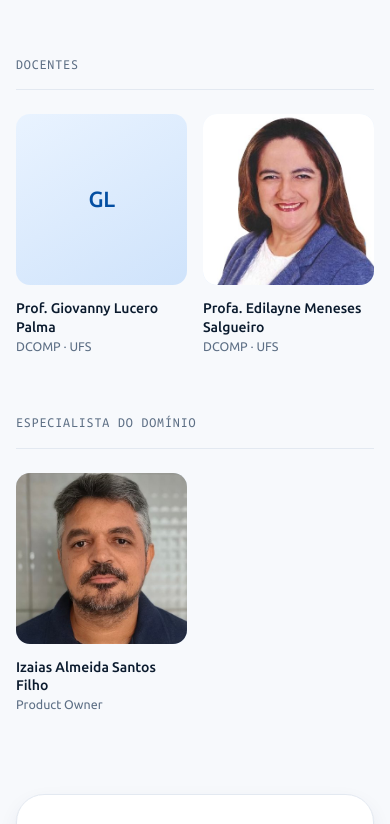
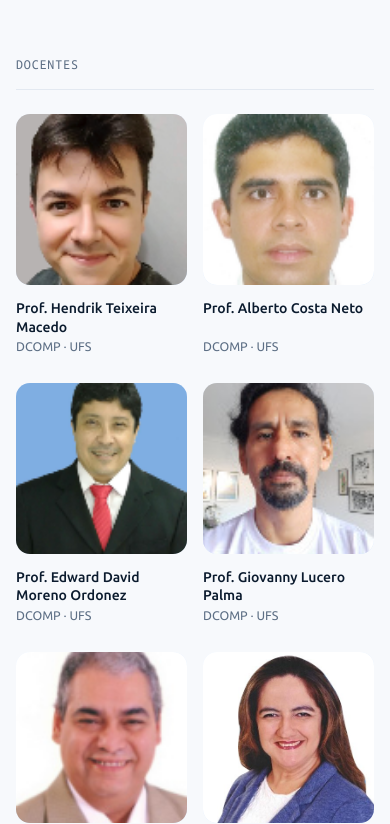
Before and after one commit to davicorr3a/landing-page-docaju, a plain HTML site: page index.html in a window 390 px wide. Shown: the part 6600-7424 px from the top of the page. Drawn offline with Linux system fonts and the light colour scheme.

Commit message:
refactor: adicao de fotos em docentes

```diff
--- a/index.html
+++ b/index.html
@@ -349,7 +349,11 @@
           <div>
             <h3 class="group-title reveal">Docentes</h3>
             <ul class="people">
+              <li class="person reveal" style="--i:0" data-foto="hendrik"><span class="person__avatar" data-initials="GL"></span><p class="person__name">Prof. Hendrik Teixeira Macedo</p><p class="person__role">DCOMP · UFS</p></li>
+              <li class="person reveal" style="--i:0" data-foto="alberto"><span class="person__avatar" data-initials="GL"></span><p class="person__name">Prof. Alberto Costa Neto</p><p class="person__role">DCOMP · UFS</p></li>
+              <li class="person reveal" style="--i:0" data-foto="edward"><span class="person__avatar" data-initials="GL"></span><p class="person__name">Prof. Edward David Moreno Ordonez</p><p class="person__role">DCOMP · UFS</p></li>
               <li class="person reveal" style="--i:0" data-foto="giovanny"><span class="person__avatar" data-initials="GL"></span><p class="person__name">Prof. Giovanny Lucero Palma</p><p class="person__role">DCOMP · UFS</p></li>
+              <li class="person reveal" style="--i:0" data-foto="ricardo"><span class="person__avatar" data-initials="GL"></span><p class="person__name">Prof. Ricardo Salgueiro</p><p class="person__role">DCOMP · UFS</p></li>
               <li class="person reveal" style="--i:1" data-foto="edilayne"><span class="person__avatar" data-initials="ES"></span><p class="person__name">Profa. Edilayne Meneses Salgueiro</p><p class="person__role">DCOMP · UFS</p></li>
             </ul>
           </div>
--- a/styles.css
+++ b/styles.css
@@ -1099,13 +1099,12 @@ button { font: inherit; color: inherit; }
 .person__github:hover { color: var(--blue); text-decoration: underline; }
 .equipe__split {
   display: grid;
-  grid-template-columns: 2fr 1fr;
-  gap: 0 48px;
+  grid-template-columns: minmax(0, 1fr);
+  gap: 0;
 }
 .equipe__split .people { grid-template-columns: repeat(auto-fill, minmax(140px, 1fr)); }
-.equipe__split > div:first-child .people { grid-template-columns: repeat(2, minmax(140px, 200px)); }
-.equipe__split > div:last-child .people { grid-template-columns: minmax(140px, 200px); }
-.people--devs .person:nth-child(n) { max-width: 200px; }
+.people--devs .person:nth-child(n),
+.equipe__split .person { max-width: 200px; }
 
 .contato { padding-top: 0; }
 .contato__card {
@@ -1245,7 +1244,8 @@ button { font: inherit; color: inherit; }
   .people, .people--devs,
   .equipe__split > div:first-child .people,
   .equipe__split > div:last-child .people { grid-template-columns: repeat(2, minmax(0, 1fr)); gap: 28px 16px; }
-  .people--devs .person:nth-child(n) { max-width: none; }
+  .people--devs .person:nth-child(n),
+  .equipe__split .person { max-width: none; }
   .person__avatar { border-radius: 14px; font-size: 22px; }
   .person__name { font-size: 14px; }
   .person__role, .person__github { font-size: 12.5px; }
```
Also changed, not shown: assets/equipe/alberto.jpg (added), assets/equipe/edward.jpg (added), assets/equipe/giovanny.jpeg (deleted), assets/equipe/giovanny.jpg (added), assets/equipe/hendrik.jpg (added), assets/equipe/ricardo.jpg (added).
